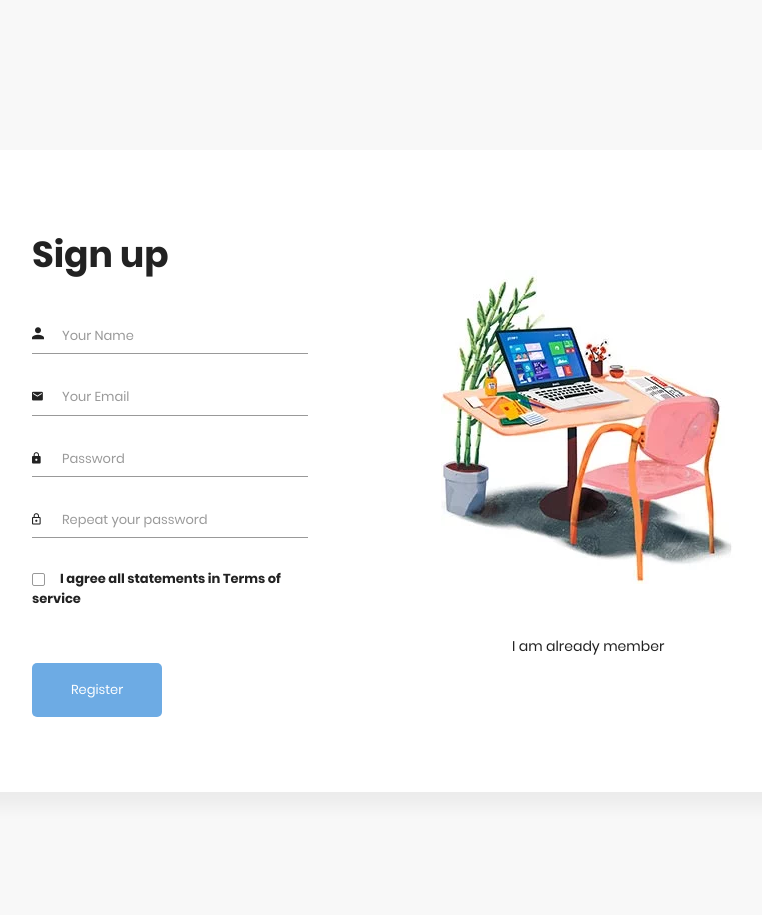
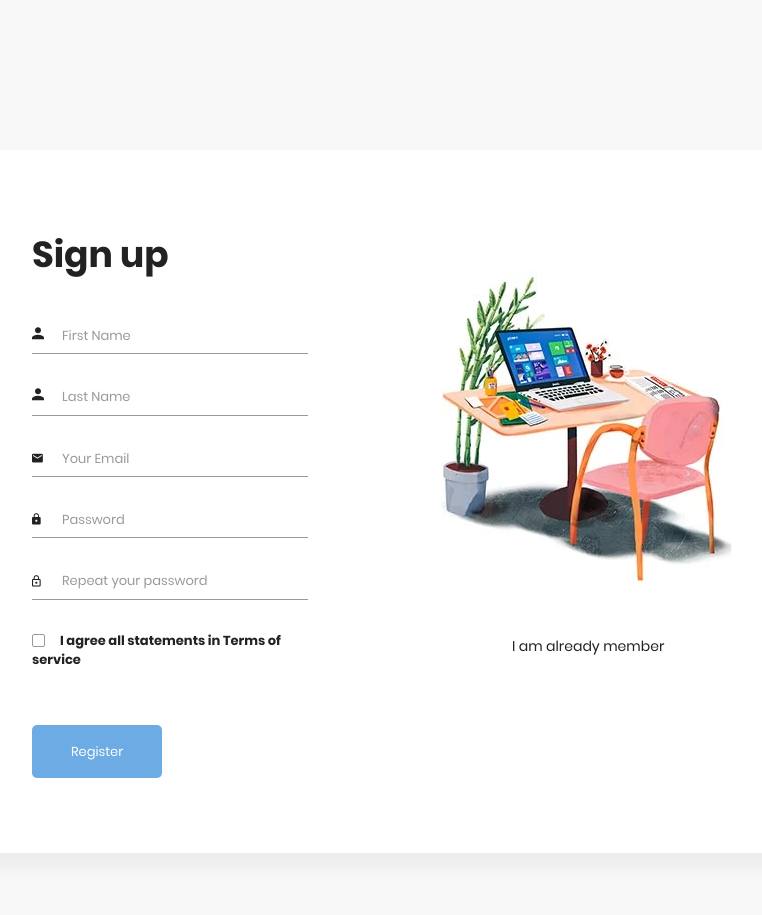
Before and after one commit to vkisku/banking, a Django app: page /accounts/signup/ in a window 1280 px wide. Shown: the top 915 px of the page, without its empty margins (282-1044 px from the left). Before the commit the page ends 717 px from the top, so only its background shows below. Run offline with Django 3.2, Linux system fonts and the light colour scheme; some libraries are stand-ins or nearby versions.

Commit message:
Corrected sign up

```diff
--- a/accounts/templates/signup.html
+++ b/accounts/templates/signup.html
@@ -9,25 +9,30 @@
                     <div class="signup-form">
                         <h2 class="form-title">Sign up</h2>
                         <form method="POST" class="register-form" id="register-form">
+                          {% csrf_token %}
+                          <div class="form-group">
+                              <label for="name"><i class="zmdi zmdi-account material-icons-name"></i></label>
+                              <input type="text" required name="first_name" id="name" placeholder="First Name"/>
+                          </div>
                             <div class="form-group">
                                 <label for="name"><i class="zmdi zmdi-account material-icons-name"></i></label>
-                                <input type="text" name="name" id="name" placeholder="Your Name"/>
+                                <input type="text" required name="last_name" id="name" placeholder="Last Name"/>
                             </div>
                             <div class="form-group">
                                 <label for="email"><i class="zmdi zmdi-email"></i></label>
-                                <input type="email" name="email" id="email" placeholder="Your Email"/>
+                                <input type="email" required name="email" id="email" placeholder="Your Email"/>
                             </div>
                             <div class="form-group">
                                 <label for="pass"><i class="zmdi zmdi-lock"></i></label>
-                                <input type="password" name="pass" id="pass" placeholder="Password"/>
+                                <input type="password" required name="password1" id="pass" placeholder="Password"/>
                             </div>
                             <div class="form-group">
                                 <label for="re-pass"><i class="zmdi zmdi-lock-outline"></i></label>
-                                <input type="password" name="re_pass" id="re_pass" placeholder="Repeat your password"/>
+                                <input type="password" required name="password2" id="re_pass" placeholder="Repeat your password"/>
                             </div>
                             <div class="form-group">
                                 <input type="checkbox" name="agree-term" id="agree-term" class="agree-term" />
-                                <label for="agree-term" class="label-agree-term"><span><span></span></span>I agree all statements in  <a href="#" class="term-service">Terms of service</a></label>
+                                <label for="agree-term" required class="label-agree-term"><span><span></span></span>I agree all statements in  <a href="#" class="term-service">Terms of service</a></label>
                             </div>
                             <div class="form-group form-button">
                                 <input type="submit" name="signup" id="signup" class="form-submit" value="Register"/>
```
